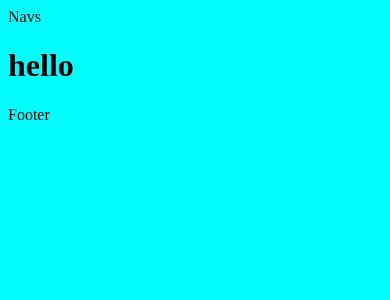
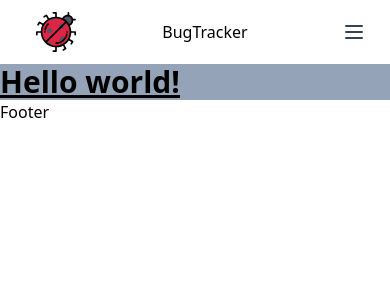
Before and after one commit to Vigneshk5/bugtracker, a React (Vite) app: page / in a window 390 px wide. Shown: the top 300 px of the page. Built offline with nearby package versions, Linux system fonts and the light colour scheme.

Commit message:
added tailwind & setup nav bar

```diff
--- a/package.json
+++ b/package.json
@@ -16,6 +16,9 @@
     "@types/react": "^18.0.28",
     "@types/react-dom": "^18.0.11",
     "@vitejs/plugin-react": "^3.1.0",
+    "autoprefixer": "^10.4.14",
+    "postcss": "^8.4.21",
+    "tailwindcss": "^3.2.7",
     "vite": "^4.2.0"
   }
 }
--- /dev/null
+++ b/postcss.config.cjs
@@ -0,0 +1,6 @@
+module.exports = {
+  plugins: {
+    tailwindcss: {},
+    autoprefixer: {},
+  },
+}
--- a/src/App.jsx
+++ b/src/App.jsx
@@ -2,14 +2,16 @@
 
 import React from "react";
 import Footer from "./components/Footer";
-import Navs from "./components/Nav";
+import NavBar from "./components/NavBar";
 import "./index.css";
 
 function App() {
   return (
     <div className="App">
-      <Navs />
-      <h1>hello</h1>
+      <NavBar />
+      <h1 className="text-3xl font-bold underline bg-slate-400">
+        Hello world!
+      </h1>
       <Footer />
     </div>
   );
--- a/src/components/Nav.jsx
+++ /dev/null
@@ -1,9 +0,0 @@
-/** @format */
-
-import React from "react";
-
-const Navs = () => {
-  return <div>Navs</div>;
-};
-
-export default Navs;
--- /dev/null
+++ b/src/components/NavBar.jsx
@@ -0,0 +1,71 @@
+/** @format */
+
+import { useState } from "react";
+import logo from "../assets/bugTrackerLogo.svg";
+
+export default function NavBar() {
+  const [navbar, setNavbar] = useState(false);
+
+  return (
+    <nav className="w-full bg-white shadow">
+      <div className="justify-between px-4 mx-auto lg:max-w-7xl md:items-center md:flex md:px-8">
+        <div>
+          <div className="flex items-center justify-between py-3 md:py-5 md:block">
+            <img className="pl-5" src={logo} alt="Logo" />
+            BugTracker
+            <div className="md:hidden">
+              <button
+                className="p-2 text-gray-700 rounded-md outline-none focus:border-gray-400 focus:border"
+                onClick={() => setNavbar(!navbar)}
+              >
+                {navbar ? (
+                  <svg
+                    xmlns="http://www.w3.org/2000/svg"
+                    className="w-6 h-6"
+                    viewBox="0 0 20 20"
+                    fill="currentColor"
+                  >
+                    <path
+                      fillRule="evenodd"
+                      d="M4.293 4.293a1 1 0 011.414 0L10 8.586l4.293-4.293a1 1 0 111.414 1.414L11.414 10l4.293 4.293a1 1 0 01-1.414 1.414L10 11.414l-4.293 4.293a1 1 0 01-1.414-1.414L8.586 10 4.293 5.707a1 1 0 010-1.414z"
+                      clipRule="evenodd"
+                    />
+                  </svg>
+                ) : (
+                  <svg
+                    xmlns="http://www.w3.org/2000/svg"
+                    className="w-6 h-6"
+                    fill="none"
+                    viewBox="0 0 24 24"
+                    stroke="currentColor"
+                    strokeWidth={2}
+                  >
+                    <path
+                      strokeLinecap="round"
+                      strokeLinejoin="round"
+                      d="M4 6h16M4 12h16M4 18h16"
+                    />
+                  </svg>
+                )}
+              </button>
+            </div>
+          </div>
+        </div>
+        <div>
+          <div
+            className={`flex-1 justify-self-center pb-3 mt-8 md:block md:pb-0 md:mt-0 ${
+              navbar ? "block" : "hidden"
+            }`}
+          >
+            <ul className="items-center justify-center space-y-8 md:flex md:space-x-6 md:space-y-0">
+              <li className="text-gray-600 hover:text-blue-600">Home</li>
+              <li className="text-gray-600 hover:text-blue-600">Blog</li>
+              <li className="text-gray-600 hover:text-blue-600">About US</li>
+              <li className="text-gray-600 hover:text-blue-600">Contact US</li>
+            </ul>
+          </div>
+        </div>
+      </div>
+    </nav>
+  );
+}
--- a/src/index.css
+++ b/src/index.css
@@ -1,4 +1,5 @@
 /** @format */
-body {
-  background-color: aqua;
-}
+
+@tailwind base;
+@tailwind components;
+@tailwind utilities;
--- /dev/null
+++ b/tailwind.config.cjs
@@ -0,0 +1,12 @@
+/**
+ * @format
+ * @type {import('tailwindcss').Config}
+ */
+
+module.exports = {
+  content: ["./index.html", "./src/**/*.{js,ts,jsx,tsx}"],
+  theme: {
+    extend: {},
+  },
+  plugins: [],
+};
```
Also changed, not shown: src/assets/bugTrackerLogo.svg (added), 1 other file (tests, documents, lock files or other folders).
